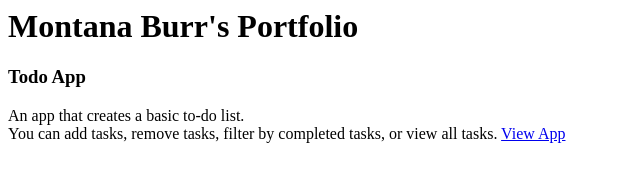
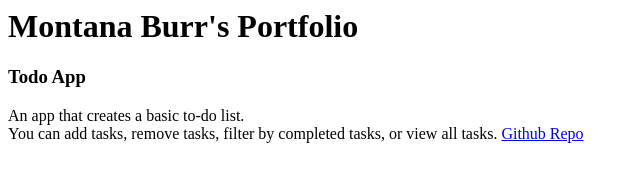
Before and after one commit to moonman239/WDD330Portfolio, a plain HTML site: page index.html in a window 1280 px wide. Shown: the full height of the page, 0-640 px from the left. Drawn offline with Linux system fonts and the light colour scheme.

Commit message:
Added link to GitHub repo

```diff
--- a/index.html
+++ b/index.html
@@ -8,7 +8,7 @@
 <h3>Todo App</h3>
 <p>An app that creates a basic to-do list.
 <br>You can add tasks, remove tasks, filter by completed tasks, or view all tasks.
-<a href="https://moonman239.github.io/WDD330-Week6-Challenge/">View App</a>
+<a href="https://github.com/moonman239/WDD330-Week6-Challenge">Github Repo</a>
 </div>
 </body>
 </html>
```
